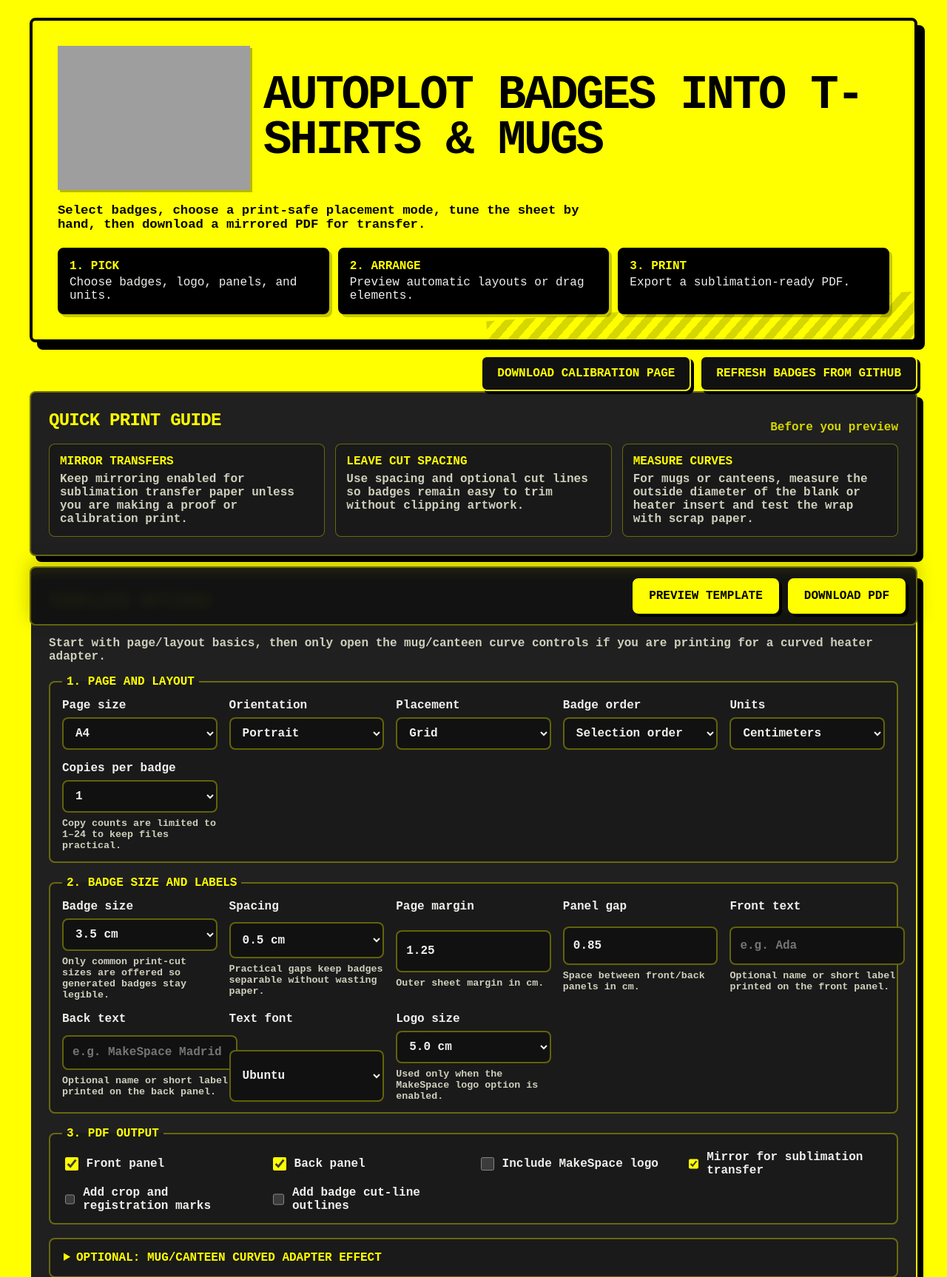
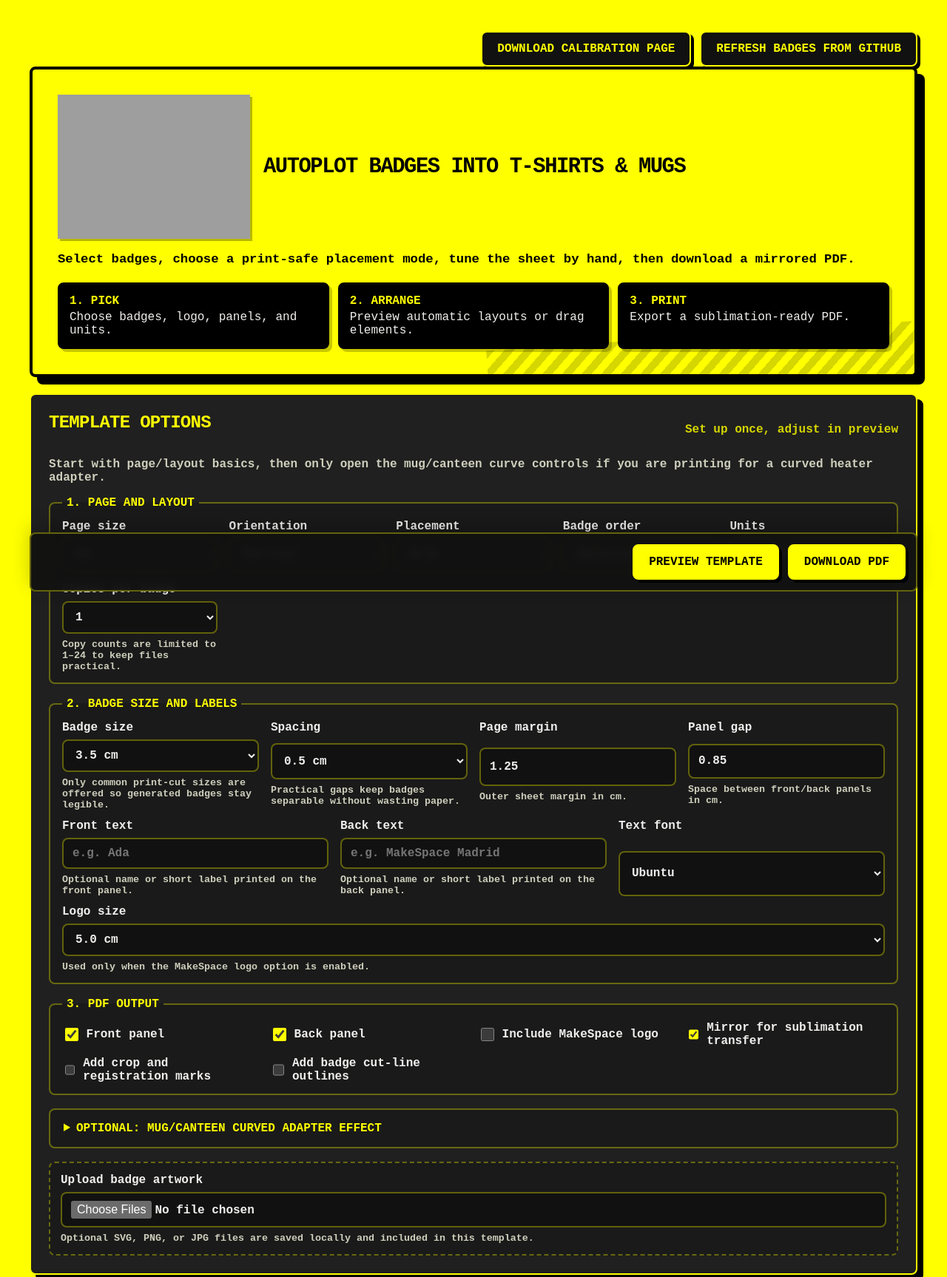
Before and after one commit to luisriverag/tshirt_templates, a Flask app: page / in a window 1280 px wide. Shown: the top 1727 px of the page at 74% size. Run offline with Flask 3, Linux system fonts and the light colour scheme; grey boxes are pictures that could not be loaded.

Commit message:
Reorganize layout controls, move buttons to top, remove quick print guide, update tagline

```diff
--- a/static/styles.css
+++ b/static/styles.css
@@ -23,12 +23,12 @@ body { margin: 0; background: var(--primary-color); }
 .hero.compact { padding: 24px 30px; }
 .brand-lockup { display: flex; align-items: center; gap: 18px; margin-bottom: 18px; }
 .brand-mark { width: min(260px, 58vw); height: auto; filter: drop-shadow(3px 3px 0 rgba(0, 0, 0, .28)); }
-.eyebrow { color: var(--secondary-color); font-weight: 900; letter-spacing: .08em; text-transform: uppercase; font-size: .8rem; }
-.hero .hero-tagline { max-width: 980px; margin: 0; font-size: clamp(1.6rem, 5vw, 4.6rem); line-height: .95; letter-spacing: -.05em; }
+.eyebrow { color: var(--secondary-color); font-weight: 900; letter-spacing: .08em; text-transform: uppercase; font-size: .6rem; }
+.hero .hero-tagline { max-width: 980px; margin: 0; font-size: 1.8rem; line-height: .95; letter-spacing: -.05em; }
 h1 { max-width: 820px; font-size: clamp(2rem, 5vw, 4.3rem); line-height: .95; margin: 0 0 16px; text-transform: uppercase; letter-spacing: -.04em; }
 h2 { margin: 0 0 18px; color: var(--primary-color); text-transform: uppercase; letter-spacing: -.03em; }
 .hero h1, .hero h2 { color: var(--secondary-color); }
-.hero p { max-width: 760px; font-size: 1.08rem; font-weight: 700; }
+.hero p { font-size: 1.08rem; font-weight: 700; }
 .quick-start { display: grid; grid-template-columns: repeat(auto-fit, minmax(170px, 1fr)); gap: 12px; margin: 22px 0 0; }
 .step-card { background: var(--secondary-color); color: var(--text-color); border: 2px solid var(--secondary-color); border-radius: var(--border-radius); padding: 14px; box-shadow: 4px 4px 0 rgba(0,0,0,.22); }
 .step-card strong { display: block; color: var(--primary-color); margin-bottom: 4px; text-transform: uppercase; }
--- a/templates/index.html
+++ b/templates/index.html
@@ -8,12 +8,18 @@
   </head>
   <body>
     <main class="shell">
+      <div class="top-actions">
+        <a class="button-link secondary-button" href="/calibration.pdf">Download calibration page</a>
+        <form class="refresh-form" method="post" action="/refresh">
+          <button type="submit" class="secondary-button">Refresh badges from GitHub</button>
+        </form>
+      </div>
       <section class="hero">
         <div class="brand-lockup">
           <img class="brand-mark" src="https://raw.githubusercontent.com/makespacemadrid/makespacemadrid.github.io/main/assets/images/logo/makespace-bk.svg" alt="MakeSpace Madrid logo">
           <p class="eyebrow hero-tagline">AutoPlot badges into t-shirts &amp; mugs</p>
         </div>
-        <p>Select badges, choose a print-safe placement mode, tune the sheet by hand, then download a mirrored PDF for transfer.</p>
+        <p>Select badges, choose a print-safe placement mode, tune the sheet by hand, then download a mirrored PDF.</p>
         <div class="quick-start" aria-label="Template workflow">
           <div class="step-card"><strong>1. Pick</strong>Choose badges, logo, panels, and units.</div>
           <div class="step-card"><strong>2. Arrange</strong>Preview automatic layouts or drag elements.</div>
@@ -21,34 +27,7 @@
         </div>
       </section>
 
-      <div class="top-actions">
-        <a class="button-link secondary-button" href="/calibration.pdf">Download calibration page</a>
-        <form class="refresh-form" method="post" action="/refresh">
-          <button type="submit" class="secondary-button">Refresh badges from GitHub</button>
-        </form>
-      </div>
 
-
-      <section class="panel onboarding-guide" aria-labelledby="onboarding-title">
-        <div class="section-heading">
-          <h2 id="onboarding-title">Quick print guide</h2>
-          <span>Before you preview</span>
-        </div>
-        <div class="guide-cards">
-          <article>
-            <strong>Mirror transfers</strong>
-            <p>Keep mirroring enabled for sublimation transfer paper unless you are making a proof or calibration print.</p>
-          </article>
-          <article>
-            <strong>Leave cut spacing</strong>
-            <p>Use spacing and optional cut lines so badges remain easy to trim without clipping artwork.</p>
-          </article>
-          <article>
-            <strong>Measure curves</strong>
-            <p>For mugs or canteens, measure the outside diameter of the blank or heater insert and test the wrap with scrap paper.</p>
-          </article>
-        </div>
-      </section>
 
       {% if upload_messages %}
         <section class="panel alert-list" role="status" aria-live="polite">
@@ -146,6 +125,8 @@
                   <input type="number" name="panel_gap" id="panel-gap-input" min="0" max="10" step="0.01" value="{{ default_panel_gap_amounts[default_unit] }}">
                   <small>Space between front/back panels in <span class="dynamic-unit">{{ default_unit }}</span>.</small>
                 </label>
+              </div>
+              <div class="control-grid" style="margin-top:12px">
                 <label>Front text
                   <input type="text" name="front_text" maxlength="64" placeholder="e.g. Ada" aria-describedby="front-text-help">
                   <small id="front-text-help">Optional name or short label printed on the front panel.</small>
@@ -161,6 +142,8 @@
                     {% endfor %}
                   </select>
                 </label>
+              </div>
+              <div class="control-grid" style="margin-top:12px">
                 <label>Logo size
                   <select name="logo_size" id="logo-size-select">
                     {% for amount in logo_size_options[default_unit] %}
```
